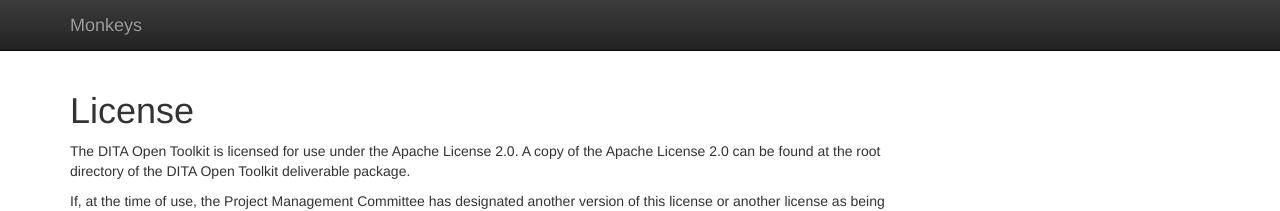
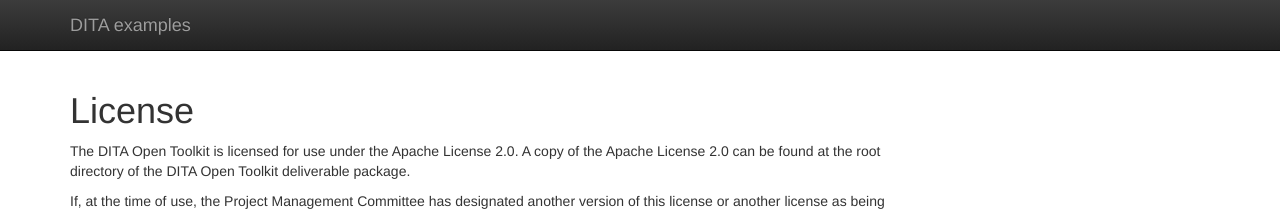
Before and after one commit to carlosevia/carlosevia.github.io, a Jekyll site: the page built from license.md, in a window 1280 px wide. Shown: the top 211 px of the page. Built offline with Jekyll 4.4.1, drawn with Linux system fonts in a browser that asks for light colours.

Commit message:
sitename changed

```diff
--- a/_config.yml
+++ b/_config.yml
@@ -1,4 +1,4 @@
-name: Monkeys
+name: DITA examples
 safe: true
 lsi: false
 highlighter: pygments
```
